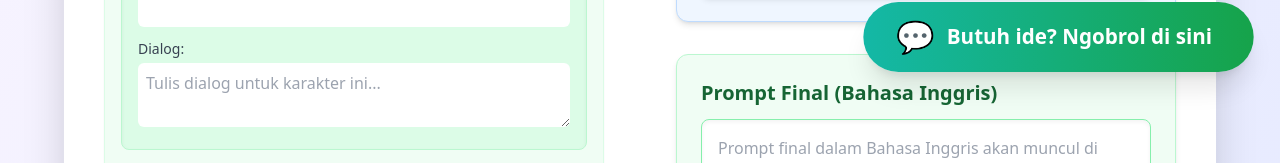
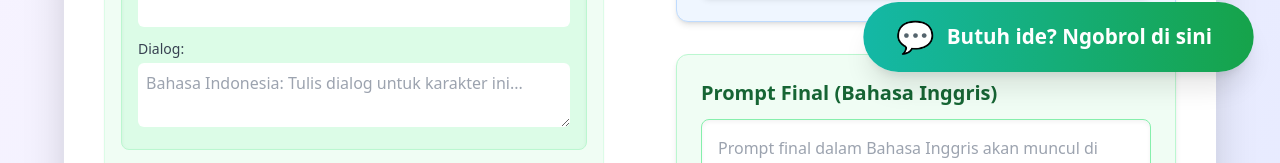
Before and after one commit to Ramsky1881/veo3-generator-by-ramsky, a plain HTML site: page index.html in a window 1280 px wide. Shown: the part 697-860 px from the top of the page. Drawn offline with nearby package versions, Linux system fonts and the light colour scheme.

Commit message:
index.html

```diff
--- a/index.html
+++ b/index.html
@@ -404,7 +404,7 @@
                     <div><label class="block text-sm font-medium text-gray-700 mb-1">Pakaian:</label><input type="text" class="w-full p-2 border-gray-300 rounded-md" data-field="clothing" value="${char.clothing}" /></div>
                     <div><label class="block text-sm font-medium text-gray-700 mb-1">Aksi:</label><input type="text" class="w-full p-2 border-gray-300 rounded-md" data-field="action" value="${char.action}" /></div>
                     <div class="col-span-2"><label class="block text-sm font-medium text-gray-700 mb-1">Karakteristik & Emosi:</label><input type="text" class="w-full p-2 border-gray-300 rounded-md" data-field="characteristics" value="${char.characteristics}" /></div>
-                    <div class="col-span-2"><label class="block text-sm font-medium text-gray-700 mb-1">Dialog:</label><textarea class="w-full p-2 border-gray-300 rounded-md" rows="2" data-field="dialogue" placeholder="Tulis dialog untuk karakter ini...">${char.dialogue}</textarea></div>
+                    <div class="col-span-2"><label class="block text-sm font-medium text-gray-700 mb-1">Dialog:</label><textarea class="w-full p-2 border-gray-300 rounded-md" rows="2" data-field="dialogue" placeholder="Bahasa Indonesia: Tulis dialog untuk karakter ini...">${char.dialogue}</textarea></div>
                 </div>`;
 
             charDiv.querySelectorAll('input, select, textarea').forEach(input => {
```
